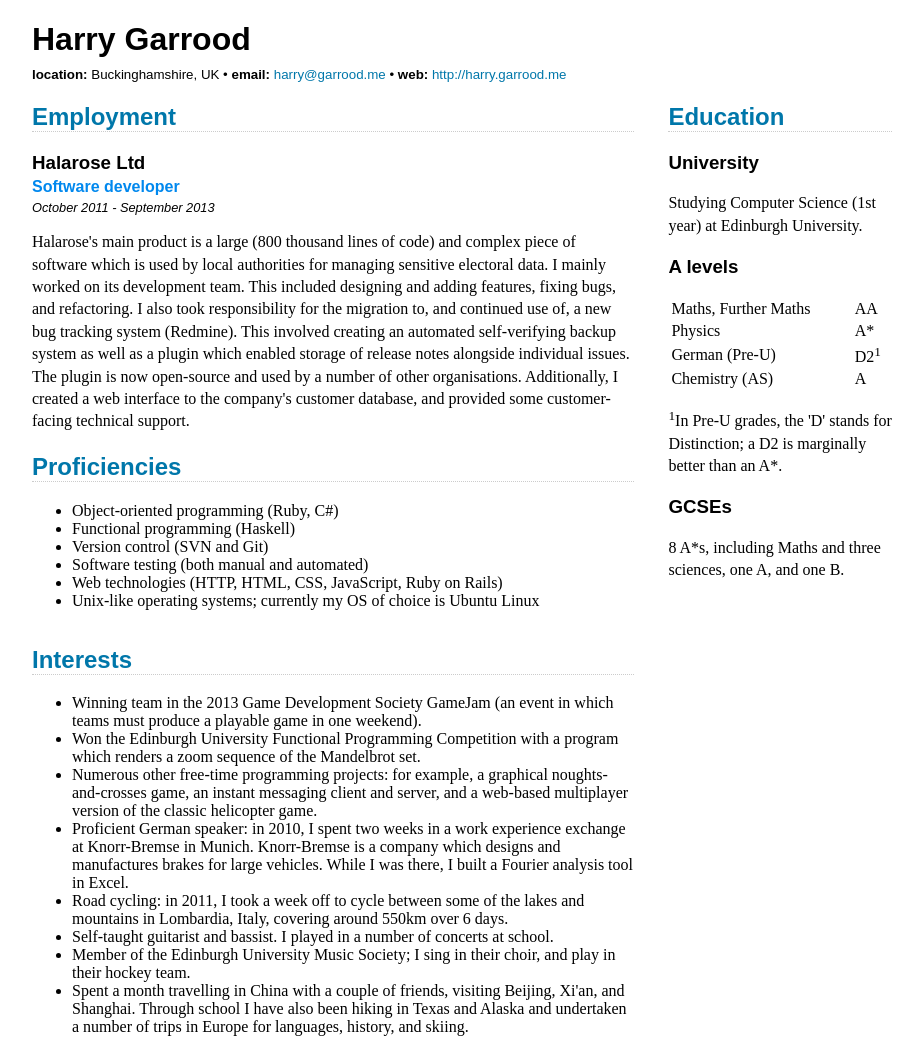
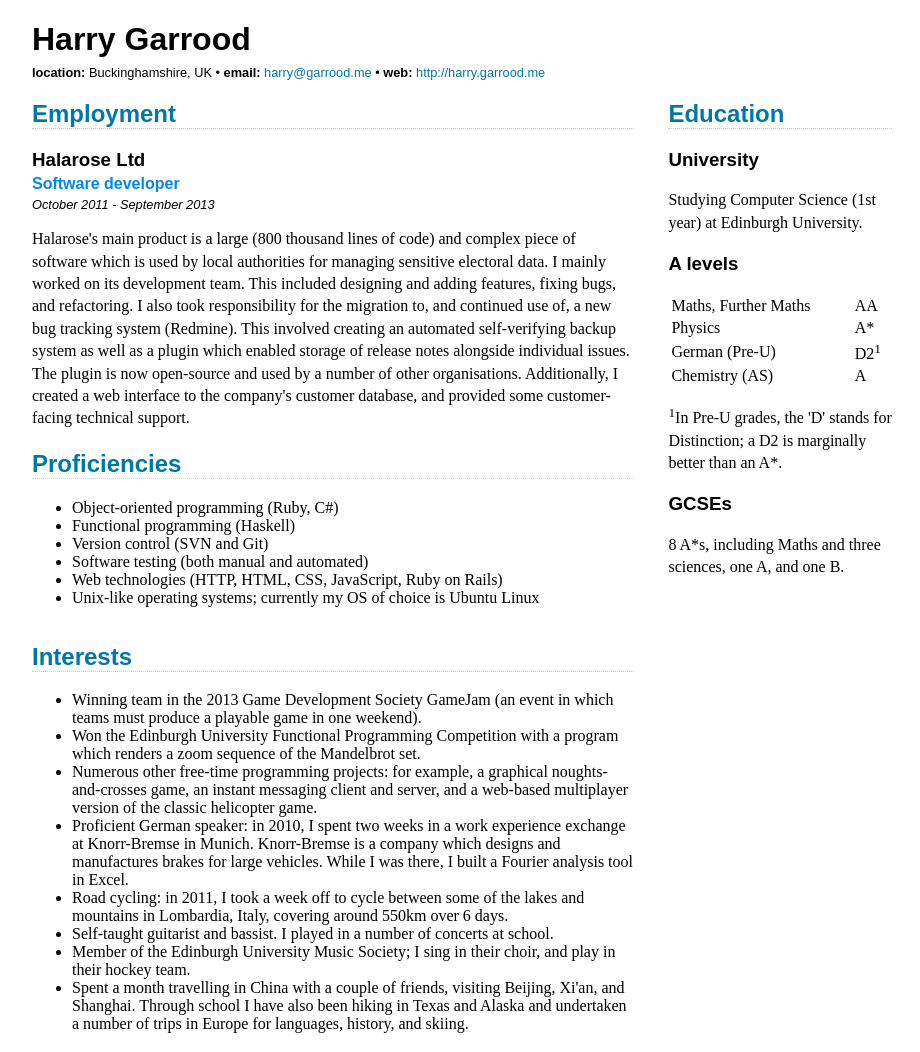
Before and after one commit to hdgarrood/hdgarrood.github.io, a Jekyll site: the page cv/index.html, which Jekyll copies as it is, in a window 1280 px wide. Shown: the whole page, without its empty margins (178-1098 px from the left). Built offline with Jekyll 4.4.1, drawn with Linux system fonts in a browser that asks for light colours.

Commit message:
update CV (use div rather than small)

```diff
--- a/cv/index.html
+++ b/cv/index.html
@@ -11,7 +11,7 @@
     <div class='container'>
       <header>
         <h1>Harry Garrood</h1>
-        <small id='contact-info'>
+        <div id='contact-info'>
           <span>
             <strong>location:</strong>
             Buckinghamshire, UK
@@ -24,7 +24,7 @@
             <strong>web:</strong>
             <a href='http://harry.garrood.me'>http://harry.garrood.me</a>
           </span>
-        </small>
+        </div>
       </header>
       <div class='col col-one'>
         <section id='employment'>
--- a/cv/style.css
+++ b/cv/style.css
@@ -76,6 +76,10 @@
   border-bottom: 1px dotted #ccc;
 }
 
+#contact-info {
+  font-size: 80%;
+}
+
 .job-header h3 {
   margin-bottom: 0.25em;
 }
```
